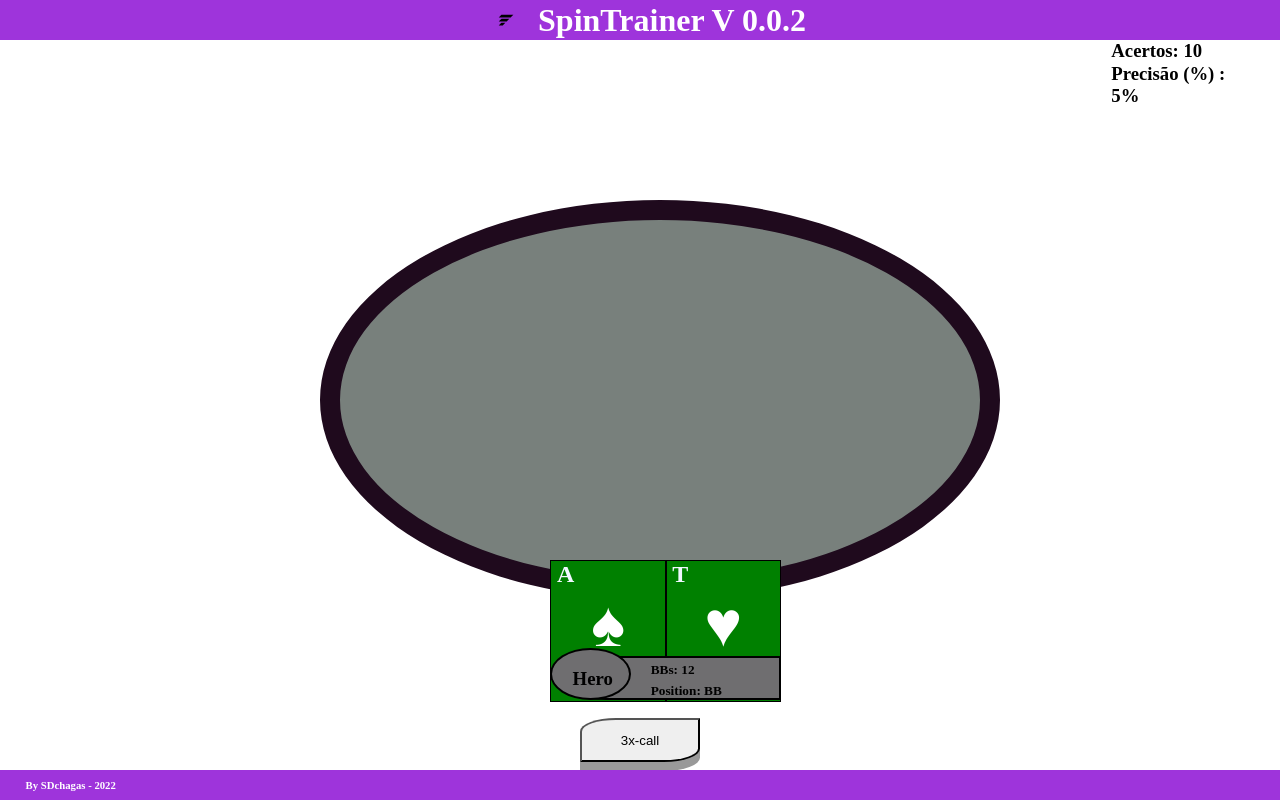
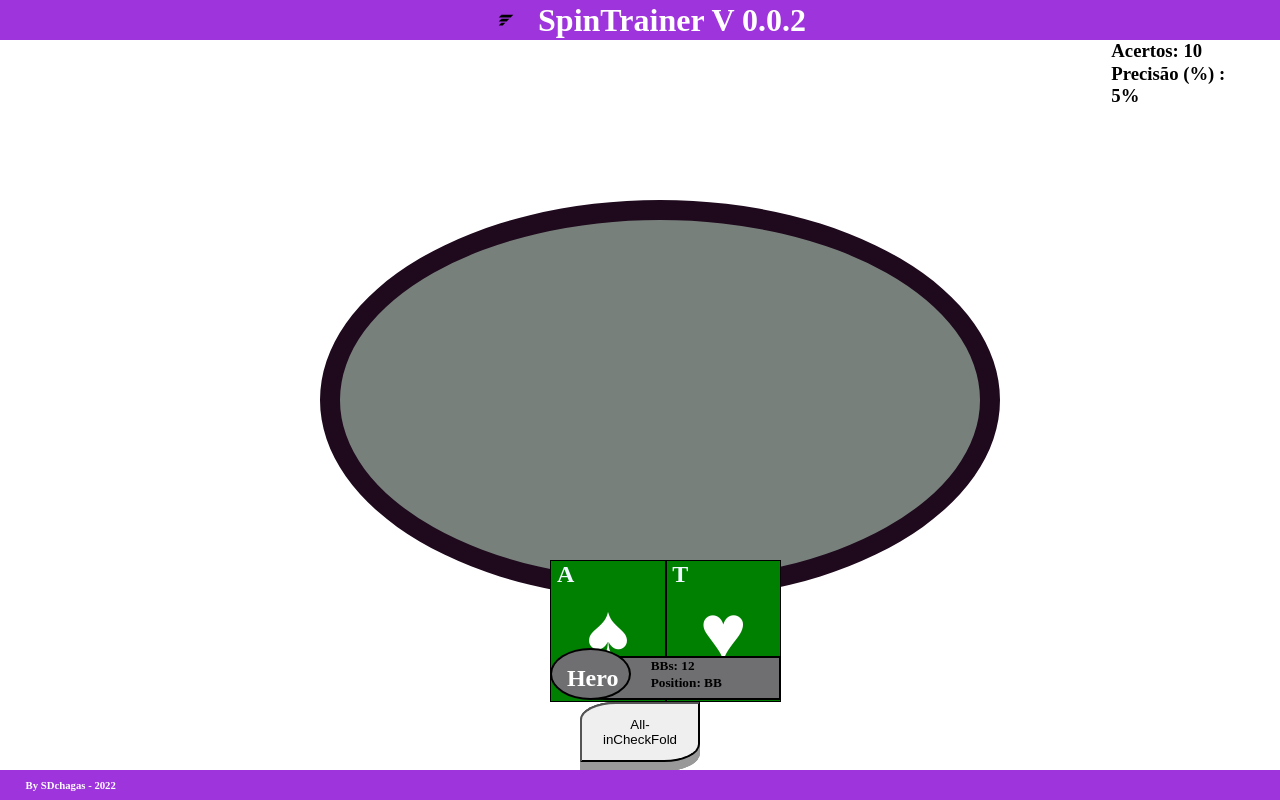
Before and after one commit to SDchagas/SpinReact, a React (Create React App) app: page / in a window 1280 px wide. Built offline with nearby package versions, Linux system fonts and the light colour scheme.

Commit message:
inicio da implementação de botões dinâmicos

```diff
--- a/src/App.js
+++ b/src/App.js
@@ -6,12 +6,9 @@ import Foot from './components/footer/footer';
 import Table  from "./components/table/table";
 import Cards from "./components/cards/cards";
 import InfoHero from "./components/infohero/infohero";
+import DivBtns from './components/btns/divBtns';
 
 const nipes = ['♦','♣' ,'♥', '♠']
-const textBtnsInitial = ['start', 'check', 'all-in'];
-const textX = ['2x-', '2,5x-', '3x-', '3,5x-', '4x-','4,5x-'];
-const foldCall = ['fold', 'call'];
-
 class App extends React.Component {
    render (){
     return (
@@ -21,7 +18,7 @@ class App extends React.Component {
         <Table />
         <Cards nipesL={nipes[3]} nipesR={nipes[2]} />
         <InfoHero />
-        <Btns />
+        <DivBtns />
         <Foot />
     </body>
 );
--- a/src/components/btns/btns.js
+++ b/src/components/btns/btns.js
@@ -2,13 +2,10 @@ import React from "react";
 import './index.css';
 
 class Btns extends React.Component {
-  state = {
-
-  }
     render() {
         return (
           <div className="btns" id="divBotoes">
-             <button className="btAction btn">3x-call </button>
+             <button className="btAction btn">{this.props.text}</button>
           </div>
         );
     }
--- /dev/null
+++ b/src/components/btns/divBtns.js
@@ -0,0 +1,18 @@
+import React from "react";
+import Btns from "./btns";
+import './index.css';
+
+const text = ['All-in', 'Check', 'Fold']
+
+class DivBtns extends React.Component {
+    render() {
+        return (
+            <div className="btns">
+            { text.map(()=>{
+                return <Btns text={text} />
+            })}</div>
+        );
+    }
+}
+//aqui colocamos a propriedade, e no outro arquivo ela recupera;
+export default DivBtns;
--- a/src/components/btns/index.css
+++ b/src/components/btns/index.css
@@ -6,7 +6,7 @@
   justify-content: center;
     width: 100%;
     left: 0%;
-    bottom: 5%;
+    bottom: 8%;
     position: absolute
 }
 
--- a/src/components/cards/index.css
+++ b/src/components/cards/index.css
@@ -27,15 +27,15 @@
    }
 
    .nipe {
-      top:25%;
       text-align: center;
-      font-size: 400%;
+      font-size: 500%;
       color: white;
 
    }
 
    .value {
       margin: 0%;
+    margin-bottom: 0.1%;
     margin-left: 5%;
     color: aliceblue;
    }
--- a/src/components/infohero/index.css
+++ b/src/components/infohero/index.css
@@ -16,14 +16,16 @@
 }
 
 #heroT {
- margin-top:23%;
+ margin-top:20%;
  margin-bottom: 0.2%;
  margin-left: 5%;
+ color: white;
 }
-h5 {
+h4 {
     margin-top:2%;
     margin-bottom: 0.2%;
     margin-left: 40%;
+    color: white;
 }
 .stats {
     flex-direction: column;
--- a/src/components/infohero/infohero.js
+++ b/src/components/infohero/infohero.js
@@ -6,7 +6,7 @@ class InfoHero extends React.Component {
         return (
          <div>
             <div className="hero">
-              <h3 id="heroT">Hero</h3>
+              <h2 id="heroT">Hero</h2>
             </div>
               <div className="stats box">
                  <h5>BBs: 12</h5>
```
